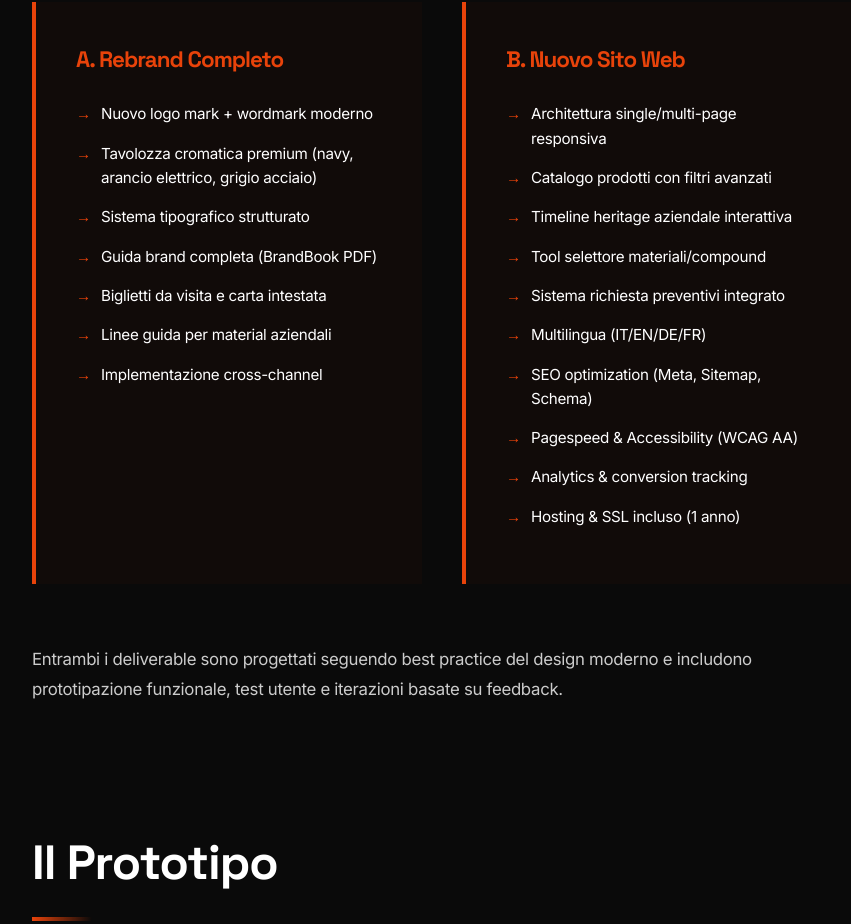
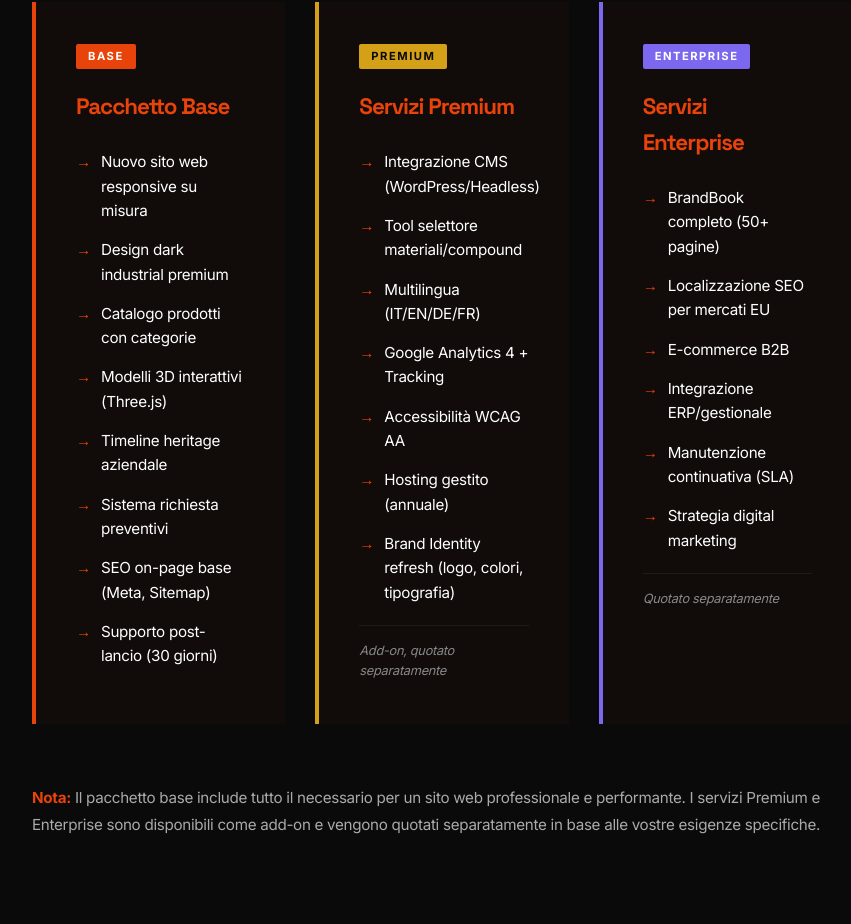
Before and after one commit to flareo-agency/ponti-guarnizioni, a plain HTML site: page proposta.html in a window 1280 px wide. Shown: the part 3152-4076 px from the top of the page, without its empty margins (198-1049 px from the left). Drawn offline with Linux system fonts and the light colour scheme.

Commit message:
Update proposta.html

```diff
--- a/proposta.html
+++ b/proposta.html
@@ -191,8 +191,8 @@
         /* ============ PROPOSAL DELIVERABLES ============ */
         .deliverables {
             display: grid;
-            grid-template-columns: repeat(auto-fit, minmax(280px, 1fr));
-            gap: 40px;
+            grid-template-columns: repeat(auto-fit, minmax(250px, 1fr));
+            gap: 30px;
             margin: 60px 0;
         }
 
@@ -226,6 +226,23 @@
             left: 0;
             color: #E8430A;
             font-weight: bold;
+        }
+
+        /* ============ TIER BADGES ============ */
+        .tier-badge {
+            display: inline-block; padding: 4px 12px; font-size: 0.7rem;
+            font-weight: 700; text-transform: uppercase; letter-spacing: 1.5px;
+            border-radius: 2px; margin-bottom: 20px;
+        }
+        .tier-base .tier-badge { background: #E8430A; color: #fff; }
+        .tier-premium .tier-badge { background: #D4A017; color: #0A0A0A; }
+        .tier-enterprise .tier-badge { background: #7B68EE; color: #fff; }
+        .tier-premium { border-left-color: #D4A017 !important; }
+        .tier-enterprise { border-left-color: #7B68EE !important; }
+        .tier-note {
+            font-size: 0.8rem; color: #888; margin-top: 20px;
+            padding-top: 15px; border-top: 1px solid rgba(255,255,255,0.06);
+            font-style: italic;
         }
 
         /* ============ TIMELINE ============ */
@@ -610,38 +627,53 @@
             </p>
 
             <div class="deliverables">
-                <div class="deliverable">
-                    <h3>A. Rebrand Completo</h3>
+                <div class="deliverable tier-base">
+                    <div class="tier-badge">Base</div>
+                    <h3>Pacchetto Base</h3>
                     <ul>
-                        <li>Nuovo logo mark + wordmark moderno</li>
-                        <li>Tavolozza cromatica premium (navy, arancio elettrico, grigio acciaio)</li>
-                        <li>Sistema tipografico strutturato</li>
-                        <li>Guida brand completa (BrandBook PDF)</li>
-                        <li>Biglietti da visita e carta intestata</li>
-                        <li>Linee guida per material aziendali</li>
-                        <li>Implementazione cross-channel</li>
+                        <li>Nuovo sito web responsive su misura</li>
+                        <li>Design dark industrial premium</li>
+                        <li>Catalogo prodotti con categorie</li>
+                        <li>Modelli 3D interattivi (Three.js)</li>
+                        <li>Timeline heritage aziendale</li>
+                        <li>Sistema richiesta preventivi</li>
+                        <li>SEO on-page base (Meta, Sitemap)</li>
+                        <li>Supporto post-lancio (30 giorni)</li>
                     </ul>
                 </div>
 
-                <div class="deliverable">
-                    <h3>B. Nuovo Sito Web</h3>
+                <div class="deliverable tier-premium">
+                    <div class="tier-badge">Premium</div>
+                    <h3>Servizi Premium</h3>
                     <ul>
-                        <li>Architettura single/multi-page responsiva</li>
-                        <li>Catalogo prodotti con filtri avanzati</li>
-                        <li>Timeline heritage aziendale interattiva</li>
+                        <li>Integrazione CMS (WordPress/Headless)</li>
                         <li>Tool selettore materiali/compound</li>
-                        <li>Sistema richiesta preventivi integrato</li>
                         <li>Multilingua (IT/EN/DE/FR)</li>
-                        <li>SEO optimization (Meta, Sitemap, Schema)</li>
-                        <li>Pagespeed & Accessibility (WCAG AA)</li>
-                        <li>Analytics & conversion tracking</li>
-                        <li>Hosting & SSL incluso (1 anno)</li>
+                        <li>Google Analytics 4 + Tracking</li>
+                        <li>Accessibilità WCAG AA</li>
+                        <li>Hosting gestito (annuale)</li>
+                        <li>Brand Identity refresh (logo, colori, tipografia)</li>
                     </ul>
+                    <div class="tier-note">Add-on, quotato separatamente</div>
+                </div>
+
+                <div class="deliverable tier-enterprise">
+                    <div class="tier-badge">Enterprise</div>
+                    <h3>Servizi Enterprise</h3>
+                    <ul>
+                        <li>BrandBook completo (50+ pagine)</li>
+                        <li>Localizzazione SEO per mercati EU</li>
+                        <li>E-commerce B2B</li>
+                        <li>Integrazione ERP/gestionale</li>
+                        <li>Manutenzione continuativa (SLA)</li>
+                        <li>Strategia digital marketing</li>
+                    </ul>
+                    <div class="tier-note">Quotato separatamente</div>
                 </div>
             </div>
 
-            <p style="margin-top: 50px;">
-                Entrambi i deliverable sono progettati seguendo best practice del design moderno e includono prototipazione funzionale, test utente e iterazioni basate su feedback.
+            <p style="margin-top: 40px; font-size: 0.95rem; color: #AAAAAA;">
+                <strong style="color: #E8430A;">Nota:</strong> Il pacchetto base include tutto il necessario per un sito web professionale e performante. I servizi Premium e Enterprise sono disponibili come add-on e vengono quotati separatamente in base alle vostre esigenze specifiche.
             </p>
         </section>
 
@@ -657,7 +689,7 @@
                 <p>
                     Scoprite come il vostro marchio e i vostri prodotti possono brillare con una comunicazione digitale di qualità premium.
                 </p>
-                <a href="ponti-prototype.html" class="prototype-link">Accedi al Prototipo →</a>
+                <a href="index.html" class="prototype-link">Accedi al Prototipo →</a>
             </div>
 
             <p style="margin-top: 40px;">
@@ -669,7 +701,7 @@
         <section>
             <h2>Timeline di Progetto</h2>
             <p>
-                Il progetto sarà articolato in 4 fasi principali, per un totale di circa 13 settimane. Di seguito il dettaglio:
+                Il progetto sarà articolato in 4 fasi principali, per un totale di 8-14 settimane (i tempi di rebranding si applicano solo se il Brand Identity Premium è selezionato). Di seguito il dettaglio:
             </p>
 
             <div class="timeline">
@@ -695,7 +727,7 @@
                     <div class="timeline-phase">FASE 3</div>
                     <div class="timeline-content">
                         <h3>Web Design & Development</h3>
-                        <p>Wireframing e design mockup. Sviluppo frontend/backend. Implementazione CMS. Integrazione tool e API (mappe, form, analytics). Test cross-browser.</p>
+                        <p>Wireframing e design mockup. Sviluppo frontend. Integrazione tool e API. Test cross-browser.</p>
                         <div class="timeline-duration">⏱ 6 settimane</div>
                     </div>
                 </div>
@@ -720,24 +752,24 @@
             <h2>Investimento</h2>
 
             <div class="investment-box">
-                <h3>Pacchetto Completo: Rebranding + Sito Web</h3>
-                <div class="investment-amount">€8.000 - €12.000</div>
+                <h3>Pacchetto Base: Sito Web Premium</h3>
+                <div class="investment-amount">€4.500 - €6.500</div>
                 <div class="investment-details">
-                    Importo indicativo in base alle specifiche finali e alle iterazioni di revisione.<br>
-                    Include tutte le fasi, i deliverable, l'hosting (1 anno) e il supporto post-lancio (30 giorni).
+                    Prezzo fisso per il pacchetto base. I servizi Premium e Enterprise sono quotati separatamente in base alle vostre esigenze specifiche.
                 </div>
             </div>
 
             <p style="margin-top: 50px;">
-                <strong>Breakdown sommario:</strong>
+                <strong>Cosa include il Pacchetto Base:</strong>
             </p>
             <ul style="margin: 20px 0; padding-left: 20px;">
-                <li>Brand Strategy & Identity Design: €3.500 - €5.000</li>
-                <li>Web Design & Development: €4.000 - €6.500</li>
-                <li>Testing, Deployment & Training: €500 - €1.500</li>
+                <li>Design & Development sito web: €4.500 - €6.500 (prezzo fisso)</li>
+                <li>Hosting gestito (1 anno): incluso</li>
+                <li>Supporto post-lancio (30 giorni): incluso</li>
             </ul>
 
             <p style="margin-top: 30px; font-size: 0.95rem; color: #AAAAAA;">
+                <strong>Servizi Premium & Enterprise:</strong> quotati separatamente in base alle specifiche richieste.<br><br>
                 Metodi di pagamento: bonifico bancario. Scadenza termini: pagamento in 3 rate (50% alla firma, 30% al completamento design, 20% al lancio).
             </p>
         </section>
```
